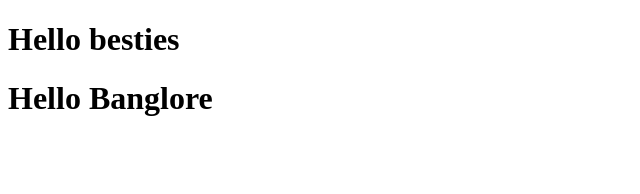
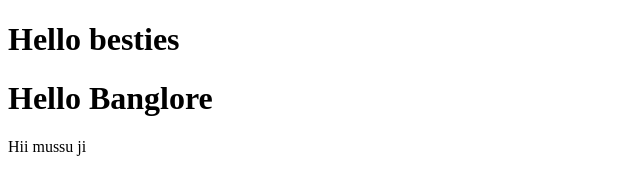
Before and after one commit to Niravdigitalks0310/mussu_n_nirav, a plain HTML site: page index.html in a window 1280 px wide. Shown: the full height of the page, 0-640 px from the left. Drawn offline with Linux system fonts and the light colour scheme.

Commit message:
meeage to you

```diff
--- a/index.html
+++ b/index.html
@@ -8,5 +8,6 @@
 <body>
     <h1>Hello besties</h1>
     <h1>Hello Banglore</h1>
+    Hii mussu ji
 </body>
 </html>
```
